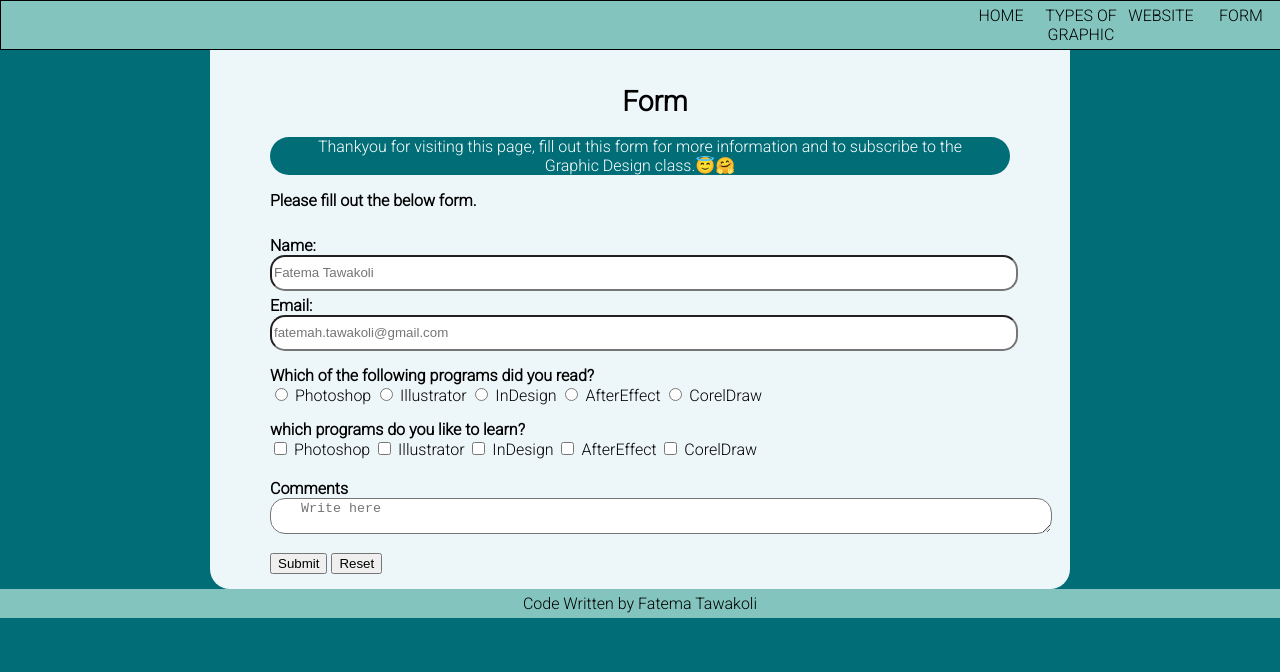
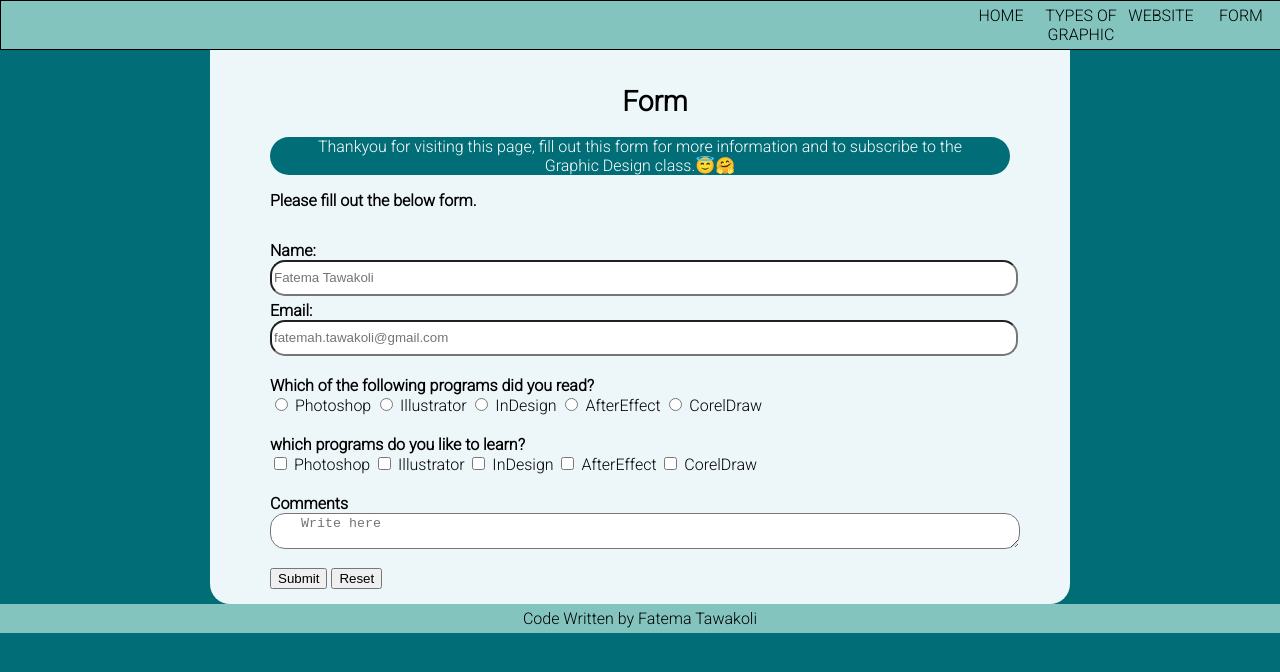
Before and after one commit to fatema-22/APP-Web-Final-Project, a plain HTML site: page form.html in a window 1280 px wide. Drawn offline with Linux system fonts and the light colour scheme; a web font is replaced by a local one.

Commit message:
I change my three pages and styles

```diff
--- a/form.styles.css
+++ b/form.styles.css
@@ -50,7 +50,7 @@ body {
 }
 .space {
    margin-top: 5px;
-   padding-top: 5px;
+   padding-top: 10px;
    padding-left: 30px;
    padding-right: 30px;
    border-radius: 15px;
@@ -88,6 +88,7 @@ audio {
     margin-right: auto;
     display: block;
     padding-bottom: 20px;
+
 }
 .comments {
   margin-top: 15px;
@@ -101,7 +102,7 @@ audio {
 }
 .inline-label {
     display: inline;
-    padding-top: 5px;
+    padding-top: 10px;
     margin-top: 5px;
 
 }
@@ -110,7 +111,7 @@ label {
     padding-top: 5px;
 }
 textarea {
-  width:90%;
+  width:86%;
   border-radius: 15px;
   padding-left: 30px;
   margin-left: 30px;
```
Also changed, not shown: confirmation.html (+2 -1 lines), type.styles.css (+4 -4 lines).
